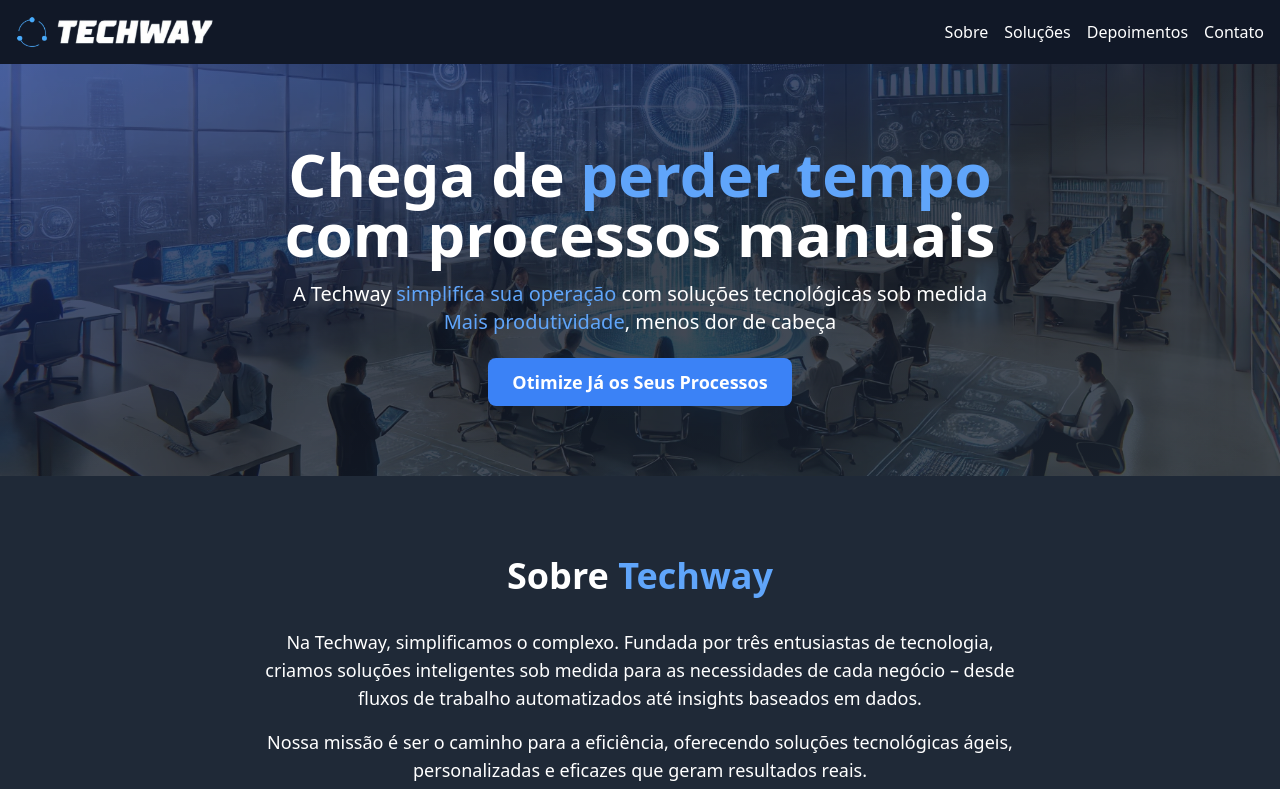
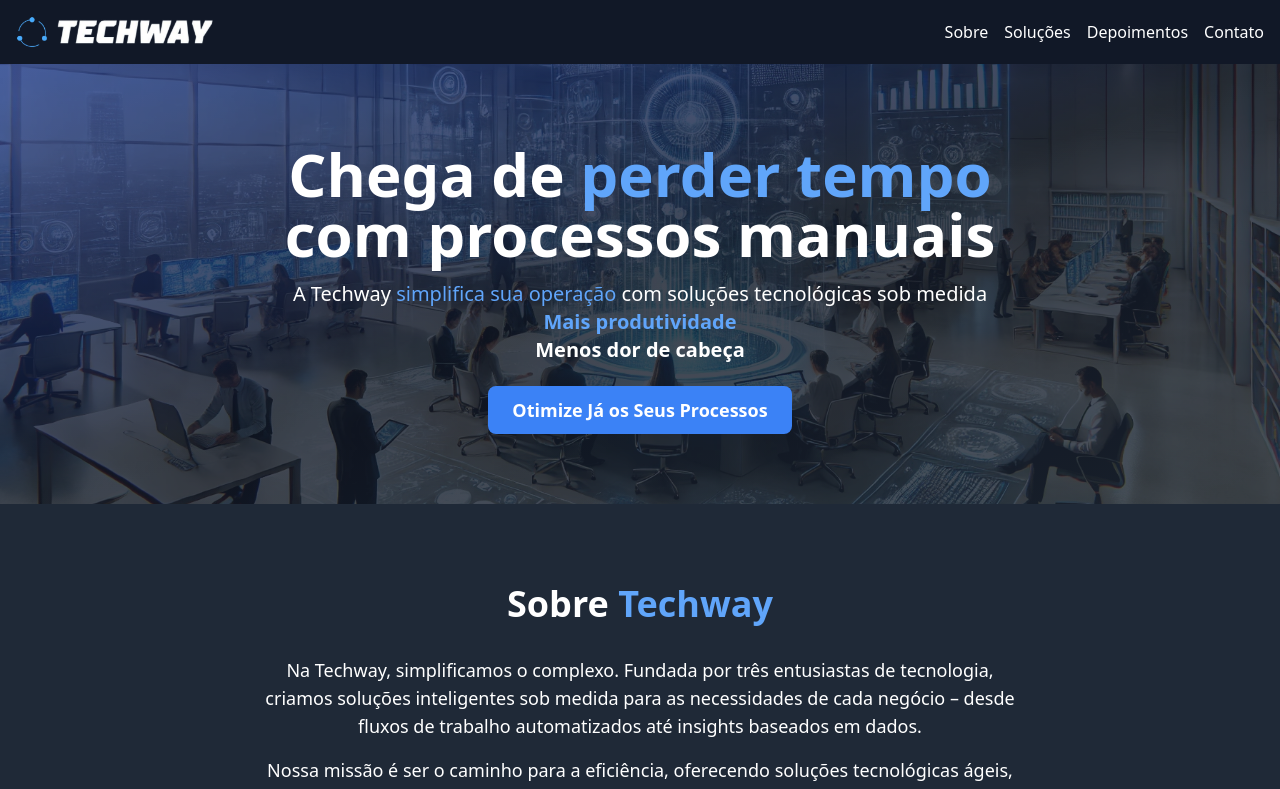
Before and after one commit to Techwayteam/techway-site, a Next.js app: page /techway-site/ in a window 1280 px wide. Shown: the top 789 px of the page. Built offline with nearby package versions, Linux system fonts and the light colour scheme.

Commit message:
Update index.js

```diff
--- a/pages/index.js
+++ b/pages/index.js
@@ -71,9 +71,10 @@ export default function Home() {
               Chega de <span className="text-blue-400">perder tempo</span> <br />
               com processos manuais
             </h1>
-            <p className="text-xl mb-8">
+            <p className="text-xl mb-8 text-center">
               A Techway <span className="text-blue-400">simplifica sua operação</span> com soluções tecnológicas sob medida <br />
-              <span className="text-blue-400">Mais produtividade</span>, menos dor de cabeça
+              <span className="text-blue-400 font-bold">Mais produtividade</span> <br />
+              <span className="font-bold">Menos dor de cabeça</span>
             </p>
             <a href="#contato" className="bg-blue-500 hover:bg-blue-600 text-white font-bold py-3 px-6 rounded-lg text-lg transition duration-300">
               Otimize Já os Seus Processos
```
